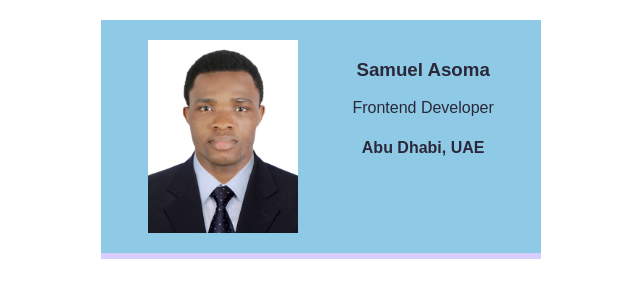
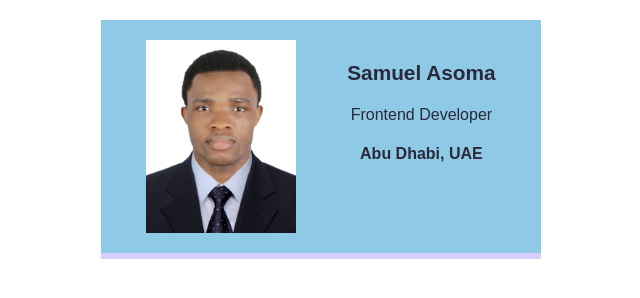
Before and after one commit to SamuelAsoma/samuelasomabusinesscard.github.io, a website built with Vite: page index.html in a window 1280 px wide. Shown: the whole page, without its empty margins (319-959 px from the left). Built offline with nearby package versions, Linux system fonts and the light colour scheme.

Commit message:
update font-size

```diff
--- a/styles.css
+++ b/styles.css
@@ -29,6 +29,9 @@ body {
     and use it in your business card.
      */
 }
+h3 {
+    font-size: 1.3rem;
+}
 
 .border-blue {
     border: 1px dotted blue;
```
